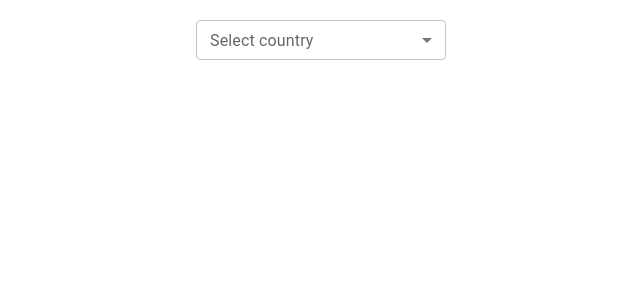
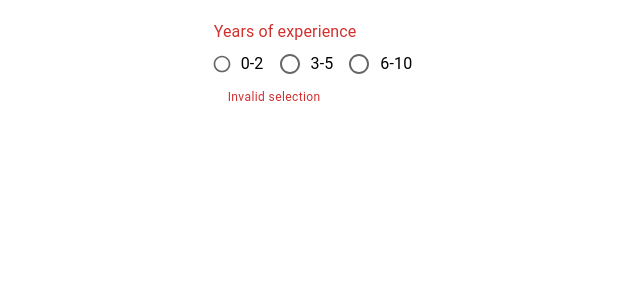
Before and after one commit to Alcladii/react-mui-ts, a React (Create React App) app: page / in a window 1280 px wide. Shown: the top 300 px of the page, without its empty margins (319-959 px from the left). Built offline with nearby package versions, Linux system fonts and the light colour scheme.

Commit message:
radio button

```diff
--- a/src/App.tsx
+++ b/src/App.tsx
@@ -2,9 +2,10 @@
 import logo from './logo.svg';
 import './App.css';
 import { MuiTypography } from './components/MuiTypography';
-import { MuiButton } from './components/MuiButton';
+import { MUIButton } from './components/MUIButton';
 import { MUITextField } from './components/MUITextField'
 import { MUISelect } from './components/MUISelect';
+import {MUIRadioButton} from './components/MUIRadioButton';
 
 function App() {
   return (
@@ -13,7 +14,8 @@
       {/* <MuiButton /> */}
       {/* <MUITextField /> */}
       {/* <MUITextField /> */}
-      <MUISelect />
+      {/* <MUISelect /> */}
+      {<MUIRadioButton />}
     </div>
   );
 }
--- /dev/null
+++ b/src/components/MUIRadioButton.tsx
@@ -0,0 +1,45 @@
+import {
+  Box,
+  FormControl,
+  FormLabel,
+  FormControlLabel,
+  RadioGroup,
+  Radio,
+  FormHelperText,
+} from "@mui/material";
+import { useState } from "react";
+
+export const MUIRadioButton = () => {
+  const [value, setValue] = useState("");
+  console.log(value);
+  const handleChange = (
+    event: React.ChangeEvent<HTMLInputElement>,
+  ) => {
+    setValue(event.target.value);
+  }
+
+
+  return (
+    <Box>
+      <FormControl error>
+        <FormLabel id="job-experience-group-label">
+          Years of experience
+        </FormLabel>
+        <RadioGroup
+          name="job-experience-group"
+          aria-labelledby="job-experience-group-label"
+          value={value}
+          onChange={handleChange}
+          row
+        >
+          <FormControlLabel control={<Radio size='small' color='secondary'/>} label="0-2" value="0-2" />
+          <FormControlLabel control={<Radio />} label="3-5" value="3-5" />
+          <FormControlLabel control={<Radio />} label="6-10" value="6-10" />
+        </RadioGroup>
+        <FormHelperText>
+          Invalid selection
+        </FormHelperText>
+      </FormControl>
+    </Box>
+  );
+};
--- a/src/components/MuiButton.tsx
+++ b/src/components/MuiButton.tsx
@@ -12,7 +12,7 @@
 import FormatUnderlinedIcon from "@mui/icons-material/FormatUnderlined";
 import { useState } from "react";
 
-export const MuiButton = () => {
+export const MUIButton = () => {
   const [formats, setFormats] = useState<string | null>(null);
   console.log(formats);
   const handleFormatsChange = (
```
